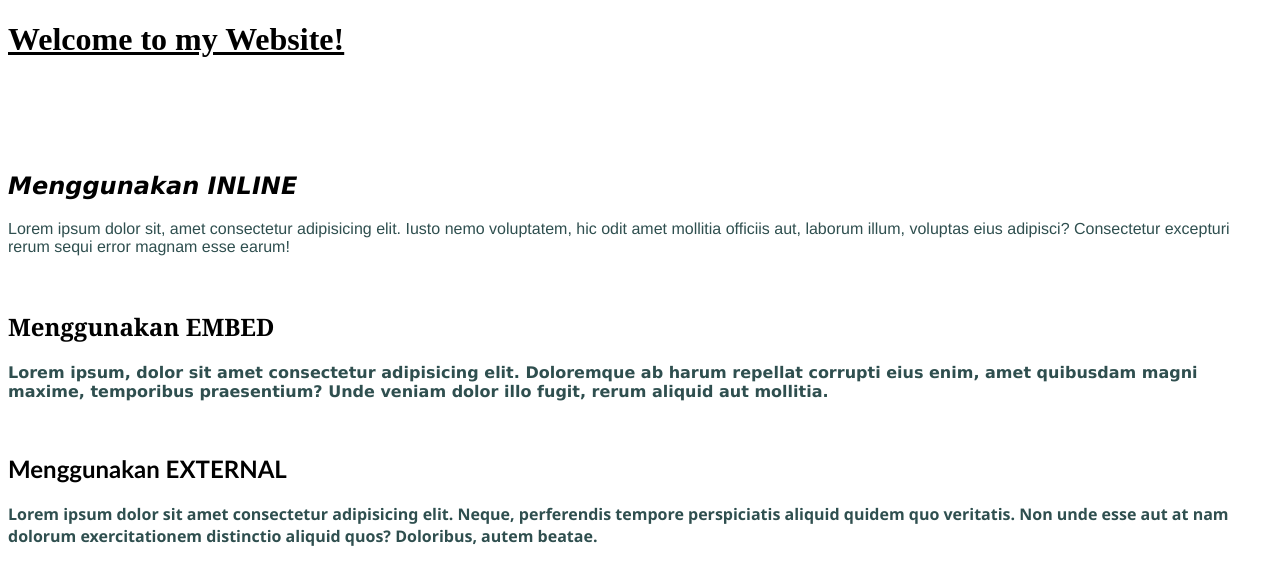
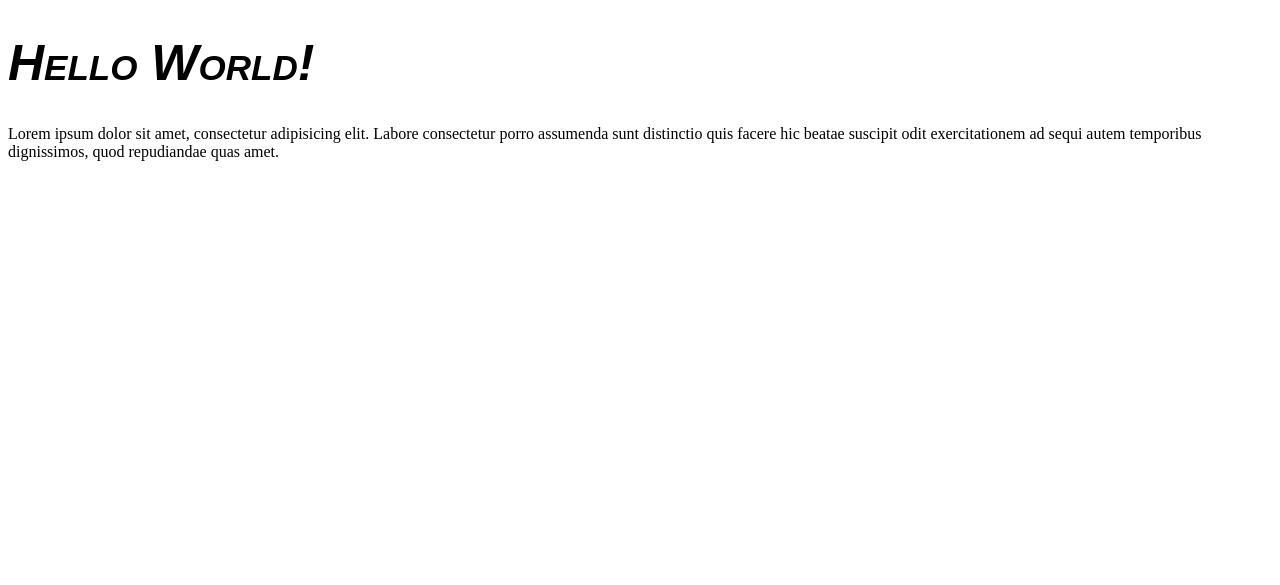
Before and after one commit to Protengstar/Tugas-PKL2, a PHP site: page /halaman1.html in a window 1280 px wide. Shown: the top 585 px of the page. Run offline with PHP 8.4, Linux system fonts and the light colour scheme.

Commit message:
Font Styling

```diff
--- a/halaman1.html
+++ b/halaman1.html
@@ -5,40 +5,13 @@
     <meta http-equiv="X-UA-Compatible" content="IE=edge">
     <meta name="viewport" content="width=device-width, initial-scale=1.0">
     <title>Font Styling</title>
-
-    <!-- EXTERNAL -->
     <link rel="stylesheet" href="style.css">
 
-    <!-- EMBED -->
-    <style>
-
-        .EMBED {
-            font-weight: bold;
-            font-family: Georgia, 'Times New Roman', Times, serif;
-        }
-        .embed {
-            color: darkslategrey;
-            font-family: Verdana, Geneva, Tahoma, sans-serif;
-            font-weight: bold;
-        }
-    </style>
 </head>
 <body>
 
-    <!-- INLINE -->
-    <h1><u>Welcome to my Website!</u></h1>
-    <br><br><br><br>
-
-    <h2 style="font-style: italic; font-family:Verdana, Geneva, Tahoma, sans-serif;">Menggunakan INLINE</h2>
-    <p style="font-family:'Franklin Gothic Medium', 'Arial Narrow', Arial, sans-serif; color: darkslategrey;">Lorem ipsum dolor sit, amet consectetur adipisicing elit. Iusto nemo voluptatem, hic odit amet mollitia officiis aut, laborum illum, voluptas eius adipisci? Consectetur excepturi rerum sequi error magnam esse earum!</p>
-    <br>
-
-    <h2 class="EMBED">Menggunakan EMBED</h2>
-    <p class="embed">Lorem ipsum, dolor sit amet consectetur adipisicing elit. Doloremque ab harum repellat corrupti eius enim, amet quibusdam magni maxime, temporibus praesentium? Unde veniam dolor illo fugit, rerum aliquid aut mollitia.</p>
-    <br>
-
-    <h2 class="EXTERNAL">Menggunakan EXTERNAL</h2>
-    <p class="external">Lorem ipsum dolor sit amet consectetur adipisicing elit. Neque, perferendis tempore perspiciatis aliquid quidem quo veritatis. Non unde esse aut at nam dolorum exercitationem distinctio aliquid quos? Doloribus, autem beatae.</p>
+    <h1>Hello World!</h1>
+    <p>Lorem ipsum dolor sit amet, consectetur adipisicing elit. Labore consectetur porro assumenda sunt distinctio quis facere hic beatae suscipit odit exercitationem ad sequi autem temporibus dignissimos, quod repudiandae quas amet.</p>
 
 </body>
 </html>
--- a/style.css
+++ b/style.css
@@ -1,9 +1,7 @@
-.EXTERNAL {
-    font-weight: bold;
-    font-family:'Gill Sans', 'Gill Sans MT', Calibri, 'Trebuchet MS', sans-serif ;
+h1 {
+    font-family: arial, verdana, sans-serif;
+    font-size: 50px;
+    font-weight: bolder;
+    font-variant: small-caps;
+    font-style: oblique;
 }
-.external {
-    color: darkslategrey;
-    font-family:'Segoe UI', Tahoma, Geneva, Verdana, sans-serif ;
-    font-weight: bold;
-}
```
